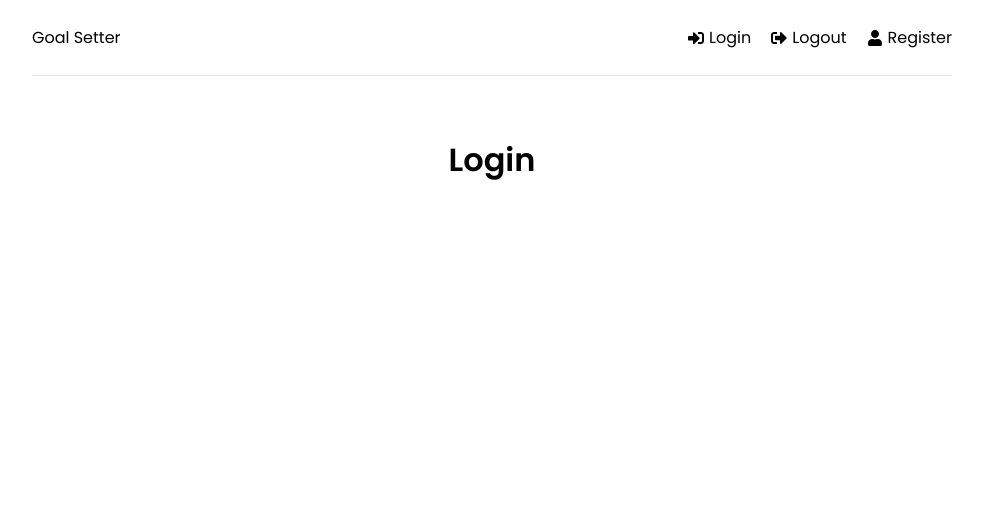
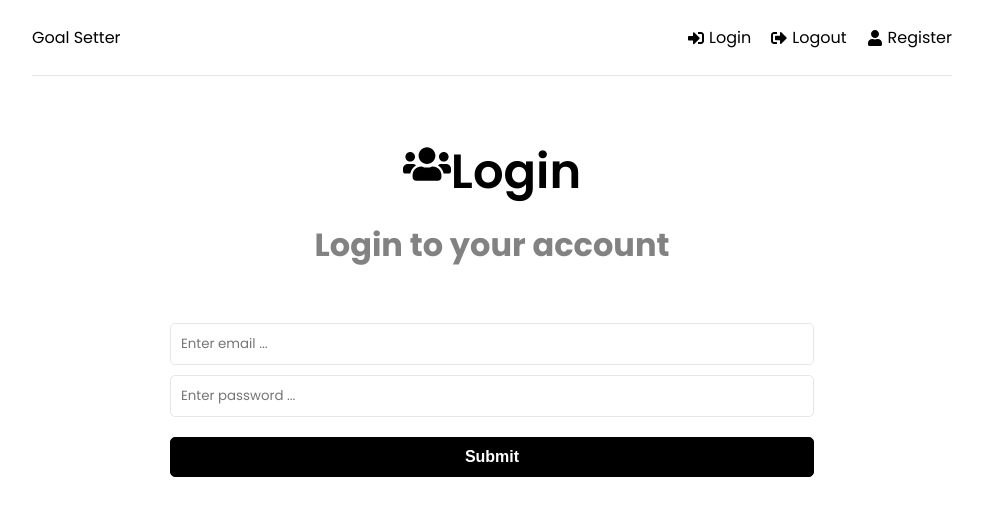
Before and after one commit to vinhhn3/mern-stack-course, a React (Create React App) app in the folder frontend/: page /login in a window 1280 px wide. Shown: the top 516 px of the page, without its empty margins (148-1131 px from the left). Built offline with nearby package versions, Linux system fonts and the light colour scheme.

Commit message:
Login form

```diff
--- a/frontend/src/pages/Login.js
+++ b/frontend/src/pages/Login.js
@@ -1,10 +1,64 @@
-import React from "react";
+import React, { useState } from "react";
+import { FaUsers } from "react-icons/fa";
 
 const Login = () => {
+  const [formData, setFormData] = useState({
+    email: "",
+    password: "",
+  });
+
+  const { email, password } = formData;
+
+  const onChange = (e) => {
+    setFormData((prevState) => ({
+      ...prevState,
+      [e.target.name]: e.target.value,
+    }));
+  };
+
+  const onSubmit = (e) => {
+    e.preventDefault();
+  };
+
   return (
-    <div>
-      <h1>Login</h1>
-    </div>
+    <>
+      <section className="heading">
+        <h1>
+          <FaUsers />
+          Login
+        </h1>
+        <p>Login to your account</p>
+      </section>
+      <section className="form">
+        <form>
+          <div className="form-group">
+            <input
+              type="email"
+              className="form-control"
+              id="email"
+              name="email"
+              value={email}
+              placeholder="Enter email ..."
+              onChange={onChange}
+            />
+            <input
+              type="password"
+              className="form-control"
+              id="password"
+              name="password"
+              value={password}
+              placeholder="Enter password ..."
+              onChange={onChange}
+            />
+          </div>
+          <div className="form-group">
+            <button type="submit" className="btn btn-block" onSubmit={onSubmit}>
+              Submit
+            </button>
+          </div>
+        </form>
+      </section>
+    </>
   );
 };
 
--- a/frontend/src/pages/Register.js
+++ b/frontend/src/pages/Register.js
@@ -32,8 +32,8 @@ const Register = () => {
         <p>Create Account</p>
       </section>
       <section className="form">
+        <form>
           <div className="form-group">
-          <form>
             <input
               type="text"
               className="form-control"
@@ -43,10 +43,6 @@ const Register = () => {
               placeholder="Enter name ..."
               onChange={onChange}
             />
-          </form>
-        </div>
-        <div className="form-group">
-          <form>
             <input
               type="email"
               className="form-control"
@@ -56,10 +52,6 @@ const Register = () => {
               placeholder="Enter email ..."
               onChange={onChange}
             />
-          </form>
-        </div>{" "}
-        <div className="form-group">
-          <form>
             <input
               type="password"
               className="form-control"
@@ -69,10 +61,6 @@ const Register = () => {
               placeholder="Enter password ..."
               onChange={onChange}
             />
-          </form>
-        </div>{" "}
-        <div className="form-group">
-          <form>
             <input
               type="password"
               className="form-control"
@@ -82,13 +70,13 @@ const Register = () => {
               placeholder="Re-type password ..."
               onChange={onChange}
             />
-          </form>
           </div>
           <div className="form-group">
             <button type="submit" className="btn btn-block" onSubmit={onSubmit}>
               Submit
             </button>
           </div>
+        </form>
       </section>
     </>
   );
```
Lines whose indentation alone changed are shown as unchanged.
